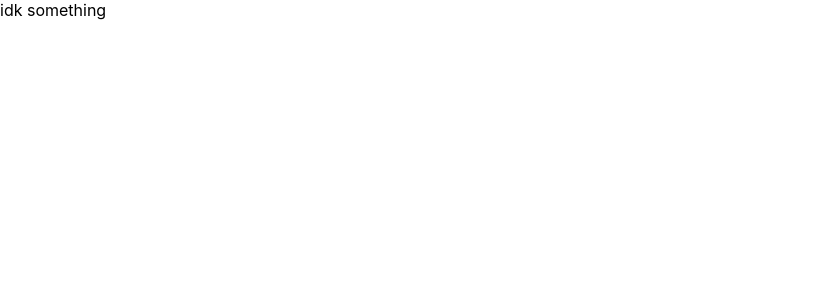
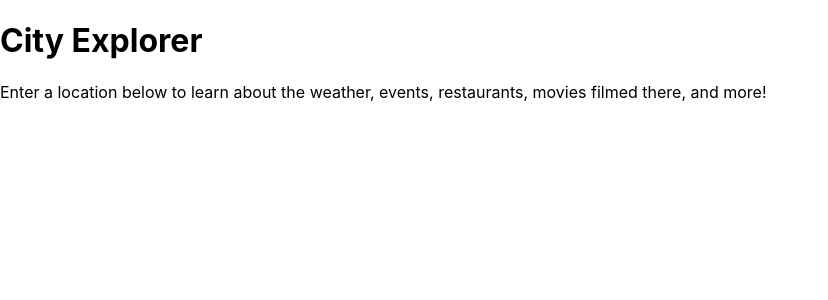
Before and after one commit to arsummers/city_explorer_react, a React (Create React App) app: page / in a window 1280 px wide. Shown: the top 300 px of the page, without its empty margins (0-828 px from the left). Built offline with nearby package versions, Linux system fonts and the light colour scheme.

Commit message:
header working

```diff
--- a/src/App.js
+++ b/src/App.js
@@ -1,4 +1,5 @@
 import React from 'react';
+import Header from './elements'
 import logo, { ReactComponent } from './logo.svg';
 import './App.css';
 
@@ -9,6 +10,7 @@
       thing: 'idk something'
     }
   }
+
 
   render(){
     return(
@@ -21,14 +23,14 @@
 }
 
 
-
-
 class App extends React.Component {
   render(){
     return(
       <React.Fragment>
-         <CityExplorerReact />
+         {/* <CityExplorerReact /> */}
+         <Header />
       </React.Fragment>
+
     )
   }
 }
--- /dev/null
+++ b/src/elements.js
@@ -0,0 +1,24 @@
+import React from 'react';
+
+class Header extends React.Component{
+    constructor(props){
+        super(props);
+        this.state={
+            header:"City Explorer",
+            paragraph:"Enter a location below to learn about the weather, events, restaurants, movies filmed there, and more!"
+        }
+    }
+
+    render(){
+        return(
+            <div>
+                <h1>{this.state.header} </h1>
+                <p>{this.state.paragraph}</p>
+            </div>
+
+        );
+    }
+}
+
+
+export default Header;
```
